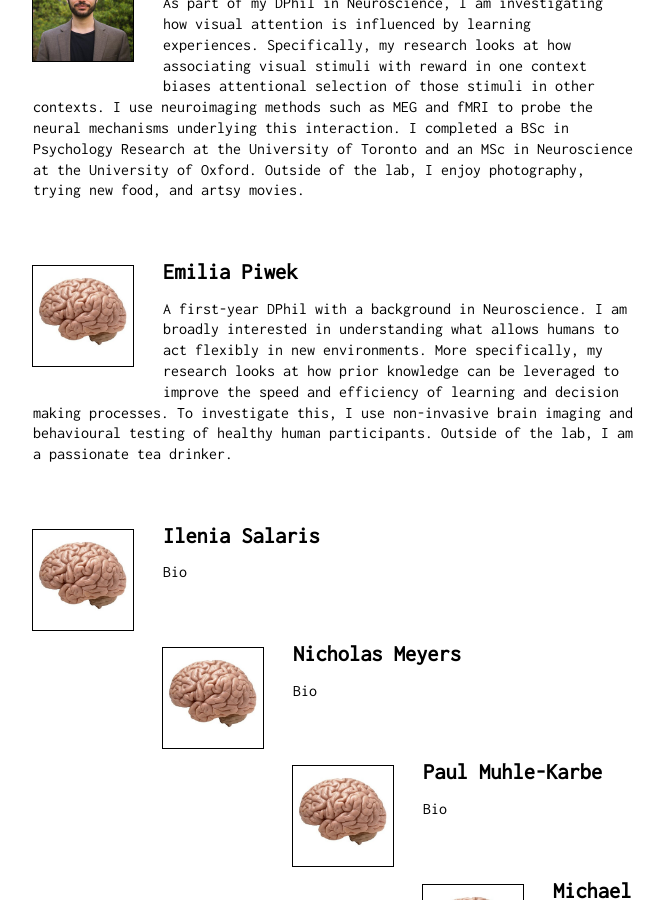
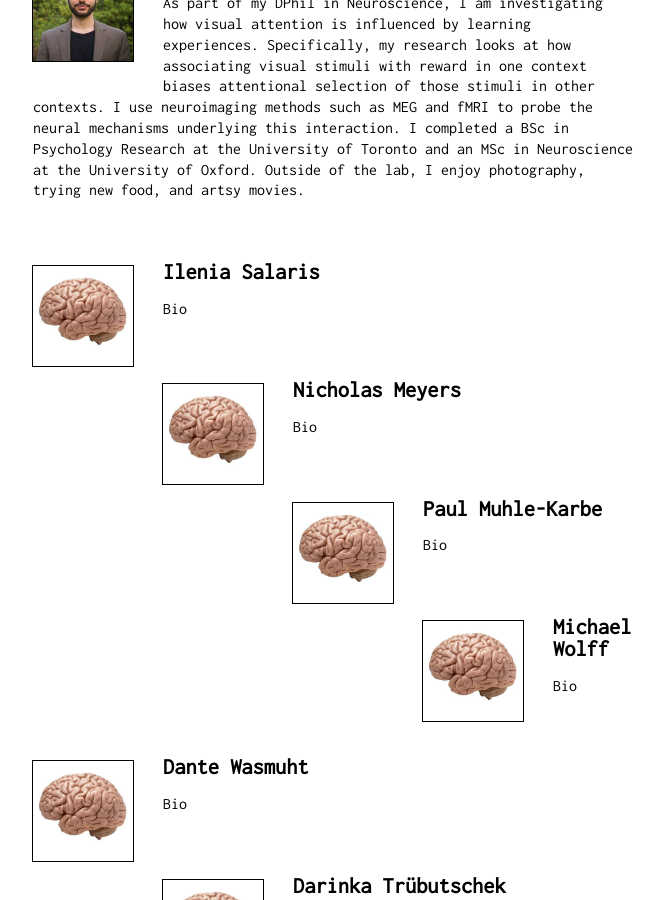
Before and after one commit to stokeslab/stokeslab.github.io, a Jekyll site: the page built from _pages/people.html, in a window 1280 px wide and 900 px high, scrolled down 1572 px. Shown: the whole window, without its empty margins (307-971 px from the left). Built offline with Jekyll 4.4.1, drawn with Linux system fonts in a browser that asks for light colours; nearby versions of some CDN libraries; some web fonts are replaced.

Commit message:
Update people.html

```diff
--- a/_pages/people.html
+++ b/_pages/people.html
@@ -58,13 +58,7 @@ As part of my DPhil in Neuroscience, I am investigating how visual attention is
 			As part of my DPhil in Neuroscience, I am investigating how visual attention is influenced by learning experiences. Specifically, my research looks at how associating visual stimuli with reward in one context biases attentional selection of those stimuli in other contexts. I use neuroimaging methods such as MEG and fMRI to probe the neural mechanisms underlying this interaction. I completed a BSc in Psychology Research at the University of Toronto and an MSc in Neuroscience at the University of Oxford. Outside of the lab, I enjoy photography, trying new food, and artsy movies.
 		</p>
 </div>
-<div class="people-wrapper">
-		<p>
-			<img src="/images/placeholder_photo.jpg" >
-			<h1 class="people-name">Emilia Piwek</h1>
-			A first-year DPhil with a background in Neuroscience. I am broadly interested in understanding what allows humans to act flexibly in new environments. More specifically, my research looks at how prior knowledge can be leveraged to improve the speed and efficiency of learning and decision making processes. To investigate this, I use non-invasive brain imaging and behavioural testing of healthy human participants. Outside of the lab, I am a passionate tea drinker.
-		</p>
-</div>
+
 <div class="people-wrapper">
 		<p>
 			<img src="/images/placeholder_photo.jpg">
@@ -72,6 +66,7 @@ As part of my DPhil in Neuroscience, I am investigating how visual attention is
 	            	Bio
 		</p>
 </div>
+
  <div class="people-wrapper">
 		<p>
 			<img src="/images/placeholder_photo.jpg">
```
